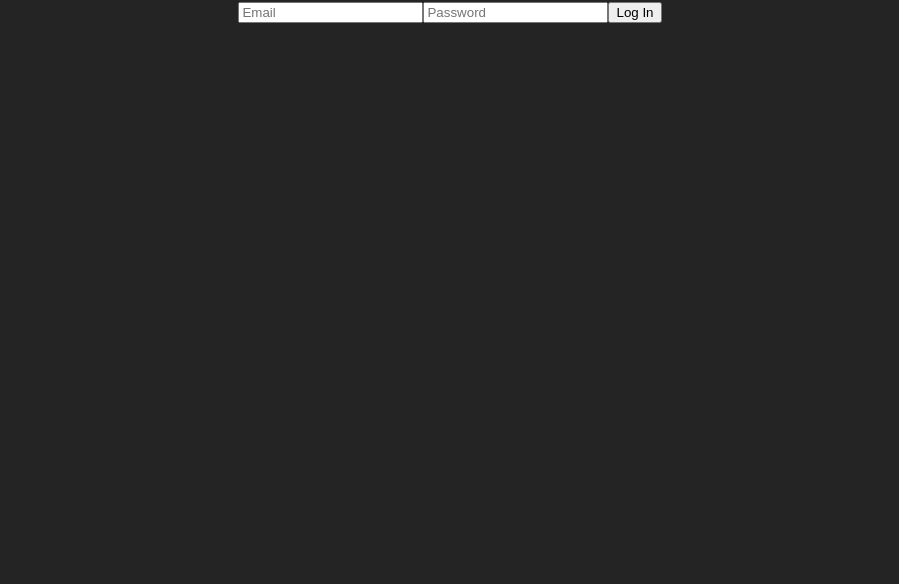
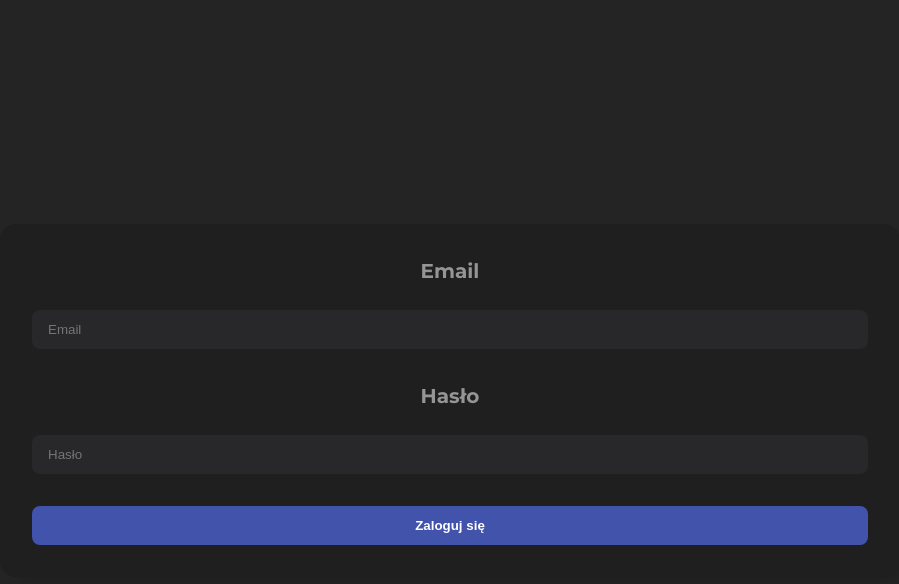
Before and after one commit to jachympatryk/one11-front, a React (Vite) app: page /auth in a window 1280 px wide. Shown: the top 584 px of the page, without its empty margins (190-1089 px from the left). Built offline with nearby package versions, Linux system fonts and the light colour scheme; no server answers.

Commit message:
styles update

```diff
--- a/src/pages/app/components/day-cell/day-cell.module.scss
+++ b/src/pages/app/components/day-cell/day-cell.module.scss
@@ -3,8 +3,6 @@
   width: 100%;
   height: 100%;
   border-radius: 8px;
-  display: flex;
-  flex-direction: column;
   cursor: pointer;
   padding-top: 4px;
 }
@@ -32,3 +30,15 @@
 .isToday {
   border: 1px solid #4253ac;
 }
+
+.eventDayContainer {
+    display: flex;
+    flex-direction: column;
+    gap: 4px;
+}
+
+.emptyCell {
+  display: flex;
+  justify-content: center;
+  align-items: center;
+}
--- a/src/pages/app/components/day-cell/day-cell.tsx
+++ b/src/pages/app/components/day-cell/day-cell.tsx
@@ -32,9 +32,10 @@ export const DayCell = ({
   return (
     <div
       onClick={handleClick}
-      className={`${styles.container} ${!isCurrentMonth ? styles.outsideMonth : ''} ${isToday ? styles.isToday : ''} `}
+      className={`${styles.container} ${!isCurrentMonth ? styles.outsideMonth : ''} ${isToday ? styles.isToday : ''}  ${isEventDay ? styles.eventDayContainer : styles.emptyCell} `}
     >
       <p>{format(day, 'd')}</p>
+      {isEventDay && (
         <div className={styles.cellWrapper}>
           {events.map((event) => (
             <div
@@ -44,6 +45,7 @@ export const DayCell = ({
             ></div>
           ))}
         </div>
+      )}
     </div>
   );
 };
--- /dev/null
+++ b/src/pages/auth/auth.module.scss
@@ -0,0 +1,62 @@
+.container {
+    display: flex;
+    justify-content: center;
+    align-items: center;
+    height: 100vh;
+}
+
+.content {
+  width: 100%;
+  display: flex;
+  flex-direction: column;
+  gap: 32px;
+  background: #1f1f20;
+  border-radius: 16px;
+  padding: 32px;
+  max-width: 900px;
+  overflow-y: auto;
+  box-shadow: 12px 12px 13px -9px rgba(31, 31, 32, 1);
+}
+
+.fieldWrapper {
+  display: flex;
+  flex-direction: column;
+  gap: 16px;
+}
+
+.label {
+  color: #959595;
+  font-size: 20px;
+  font-weight: bold;
+  text-transform: capitalize;
+  margin-bottom: 8px;
+}
+
+.input {
+  background: #28282a;
+  color: #fff;
+  border: none;
+  border-radius: 8px;
+  padding: 12px 16px;
+  outline: none;
+}
+
+.submitButton {
+  background-color: #4253ac;
+  color: #ffffff;
+  border: none;
+  padding: 12px 16px;
+  font-weight: bold;
+  border-radius: 8px;
+  cursor: pointer;
+  transition: background-color 0.3s;
+}
+
+.submitButton:hover {
+  background-color: #5568c8;
+}
+
+.error {
+  color: #FF6565;
+  font-size: 16px;
+}
--- a/src/pages/auth/auth.page.tsx
+++ b/src/pages/auth/auth.page.tsx
@@ -1,6 +1,7 @@
 import { useState } from 'react';
 import { useNavigate } from 'react-router-dom';
 import { useLoginUserMutation } from '../../services/user/userApi';
+import styles from './auth.module.scss';
 
 export const AuthPage = () => {
   const [email, setEmail] = useState('');
@@ -24,23 +25,37 @@ export const AuthPage = () => {
   };
 
   return (
-    <div>
+    <div className={styles.container}>
+      <div className={styles.content}>
+        <div className={styles.fieldWrapper}>
+          <label className={styles.label}>Email</label>
           <input
+            className={styles.input}
             type="email"
             value={email}
             onChange={(e) => setEmail(e.target.value)}
             placeholder="Email"
           />
+        </div>
+        <div className={styles.fieldWrapper}>
+          <label className={styles.label}>Hasło</label>
           <input
+            className={styles.input}
             type="password"
             value={password}
             onChange={(e) => setPassword(e.target.value)}
-        placeholder="Password"
+            placeholder="Hasło"
           />
-      <button onClick={handleLogin} disabled={isLoading}>
-        Log In
+        </div>
+        <button
+          className={styles.submitButton}
+          onClick={handleLogin}
+          disabled={isLoading}
+        >
+          Zaloguj się
         </button>
-      {error && <p style={{ color: 'red' }}>Error during login</p>}
+        {error && <p className={styles.error}>Błąd podczas logowania</p>}
+      </div>
     </div>
   );
 };
```
Lines whose indentation alone changed are shown as unchanged.
